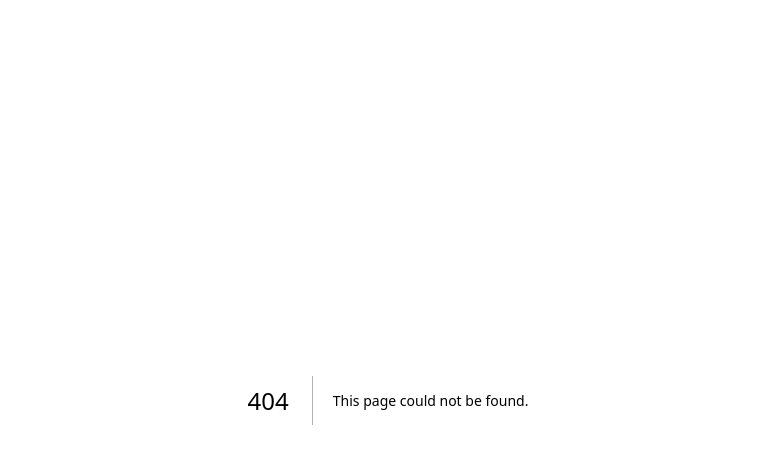
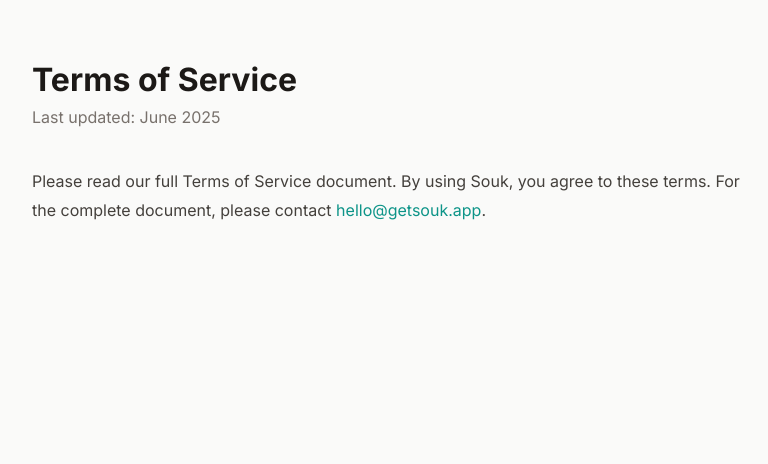
Before and after one commit to omiloser/getsouk, a Next.js app: page /terms in a window 1280 px wide. Before the commit this address had no page. Shown: the top 464 px of the page, without its empty margins (252-1020 px from the left). Built offline with nearby package versions, Linux system fonts and the light colour scheme.

Commit message:
Create page.js

```diff
--- /dev/null
+++ b/src/app/terms/page.js
@@ -0,0 +1,12 @@
+export default function TermsPage() {
+  return (
+    <main style={{ maxWidth: 760, margin: '0 auto', padding: '60px 24px', fontFamily: 'Inter, sans-serif' }}>
+      <h1 style={{ fontSize: 32, fontWeight: 800, marginBottom: 8 }}>Terms of Service</h1>
+      <p style={{ color: '#78716C', marginBottom: 40 }}>Last updated: June 2025</p>
+      <p style={{ lineHeight: 1.8, color: '#44403C' }}>
+        Please read our full Terms of Service document. By using Souk, you agree to these terms.
+        For the complete document, please contact <a href="mailto:hello@getsouk.app" style={{ color: '#0D9488' }}>hello@getsouk.app</a>.
+      </p>
+    </main>
+  )
+}
```
